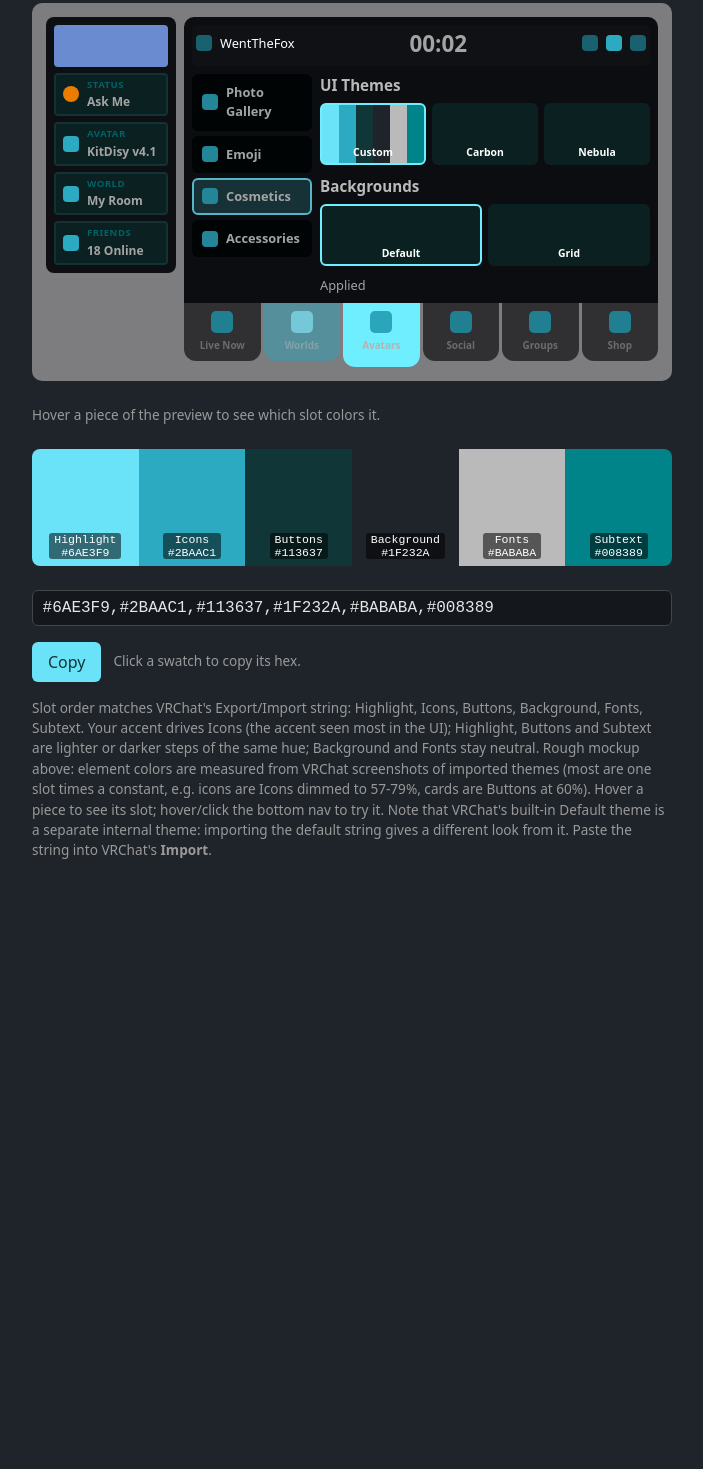
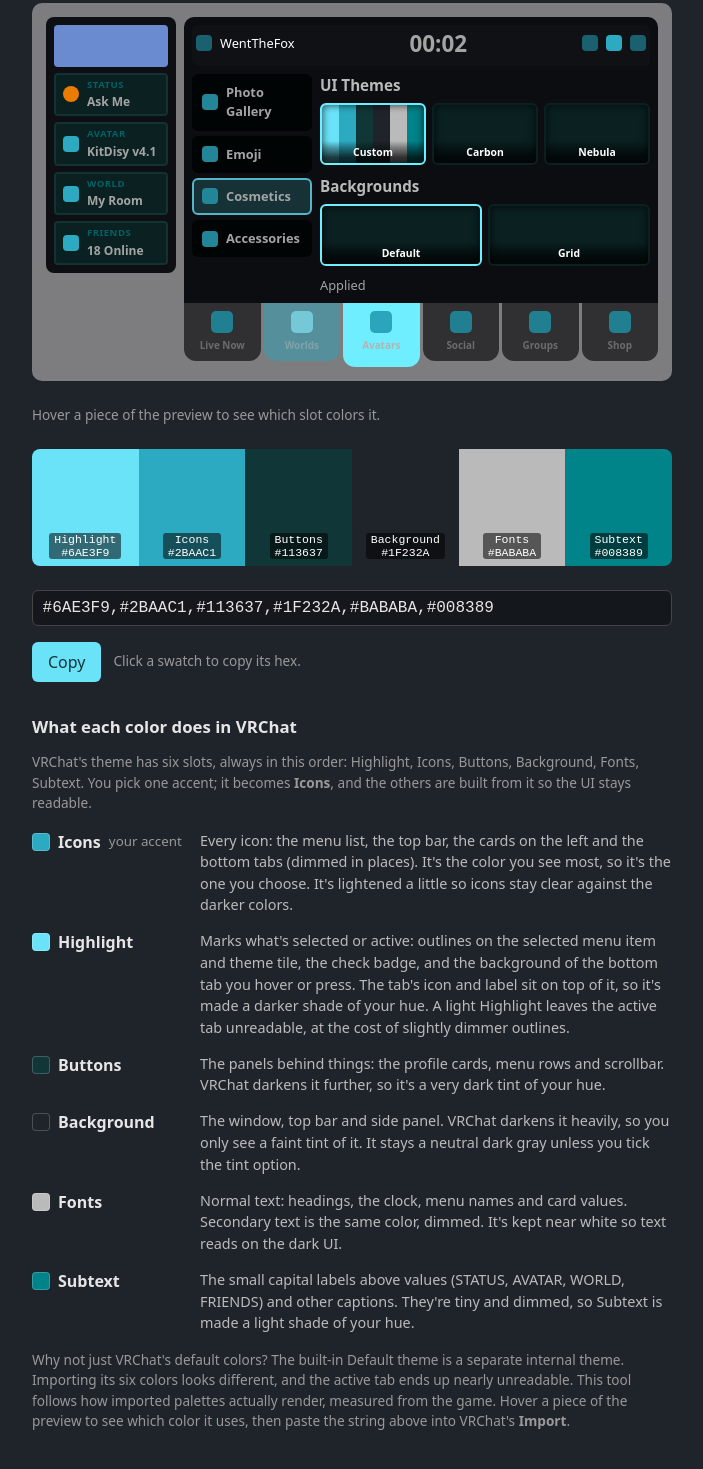
Before and after one commit to WentTheFox/VRChatThemeGenerator, a plain HTML site: page index.html in a window 1280 px wide. Shown: the part 143-1612 px from the top of the page, without its empty margins (288-991 px from the left). Before the commit the page ends 1049 px from the top, so only its background shows below. Drawn offline with Linux system fonts and the light colour scheme.

Commit message:
Explain what each color does in the UI; add the game's inset shading to theme tiles
Co-Authored-By: Claude Sonnet 5.5 <noreply@anthropic.com>

```diff
--- a/index.html
+++ b/index.html
@@ -38,7 +38,11 @@
   .mock .item.sel { border-color: var(--r-hl80); background: var(--r-sel); }
   .mock h4 { margin: 0 0 6px; font-size: .95rem; }
   .mock .tiles { display: flex; gap: 6px; margin-bottom: 10px; }
-  .mock .tile { flex: 1; height: 56px; border-radius: 6px; border: 2px solid transparent; display: flex; align-items: flex-end; justify-content: center; font-size: .65rem; font-weight: 700; padding-bottom: 2px; }
+  .mock .tile { position: relative; overflow: hidden; flex: 1; height: 56px; border-radius: 6px; border: 2px solid transparent; display: flex; align-items: flex-end; justify-content: center; font-size: .65rem; font-weight: 700; padding-bottom: 2px;
+    box-shadow: inset 0 0 7px 1px rgba(0,0,0,.6); }                       /* edge shadow, ~6px like the game's tiles */
+  .mock .tile::after { content: ''; position: absolute; inset: 0; pointer-events: none;   /* dark band under the label, from ~68% down */
+    background: linear-gradient(to bottom, transparent 62%, rgba(0,0,0,.35) 74%, rgba(0,0,0,.72) 90%); }
+  .mock .tile span { position: relative; z-index: 1; }
   .mock .tile.sel { border-color: var(--r-hl105); }
   .mock .tile.pal { background: linear-gradient(90deg, var(--hl) 0 16.6%, var(--ic) 0 33.3%, var(--bt) 0 50%, var(--bg) 0 66.6%, var(--fn) 0 83.3%, var(--st) 0); }
   .mock .tile.plain { background: var(--r-card); }
@@ -51,6 +55,14 @@
   .mock .nav div:hover .ico, .mock .nav div.hov .ico { background: var(--r-hovicon); }
   .mock .nav div:active, .mock .nav div.act { background: var(--r-actbg); color: var(--r-actlabel); padding-bottom: 14px; }
   .mock .nav div:active .ico, .mock .nav div.act .ico { background: var(--r-acticon); }
+  .explain { margin-top: 2rem; }
+  .explain h2 { font-size: 1.05rem; margin: 0 0 .5rem; }
+  .explain dl { margin: 1rem 0; display: grid; grid-template-columns: 9.5rem 1fr; gap: .9rem 1rem; align-items: start; }
+  .explain dt { font-weight: 600; display: flex; align-items: center; gap: .5rem; }
+  .explain dt small { font-weight: 400; color: #999; }
+  .explain dt i { width: 1rem; height: 1rem; border-radius: 4px; flex: none; border: 1px solid #fff3; }
+  .explain dd { margin: 0; color: #bbb; font-size: .9rem; line-height: 1.5; }
+  @media (max-width: 560px) { .explain dl { grid-template-columns: 1fr; gap: .2rem; } .explain dd { margin-bottom: .8rem; } }
   .note { font-size: .85rem; color: #999; }
 </style>
 </head>
@@ -110,7 +122,32 @@
     <button id="copy">Copy</button>
     <span class="note" id="status">Click a swatch to copy its hex.</span>
   </div>
-  <p class="note">Slot order matches VRChat's Export/Import string: Highlight, Icons, Buttons, Background, Fonts, Subtext. Your accent drives Icons (the accent seen most in the UI); Highlight, Buttons and Subtext are lighter or darker steps of the same hue; Background and Fonts stay neutral. Rough mockup above: element colors are measured from VRChat screenshots of imported themes (most are one slot times a constant, e.g. icons are Icons dimmed to 57-79%, cards are Buttons at 60%). Hover a piece to see its slot; hover/click the bottom nav to try it. Note that VRChat's built-in Default theme is a separate internal theme: importing the default string gives a different look from it. Paste the string into VRChat's <b>Import</b>.</p>
+  <section class="explain">
+    <h2>What each color does in VRChat</h2>
+    <p class="note">VRChat's theme has six slots, always in this order: Highlight, Icons, Buttons, Background, Fonts, Subtext. You pick one accent; it becomes <b>Icons</b>, and the others are built from it so the UI stays readable.</p>
+    <dl>
+      <dt><i data-sw="1"></i>Icons <small>your accent</small></dt>
+      <dd>Every icon: the menu list, the top bar, the cards on the left and the bottom tabs (dimmed in places).
+        It's the color you see most, so it's the one you choose. It's lightened a little so icons stay clear against the darker colors.</dd>
+
+      <dt><i data-sw="0"></i>Highlight</dt>
+      <dd>Marks what's selected or active: outlines on the selected menu item and theme tile, the check badge, and the background of the bottom tab you hover or press.
+        The tab's icon and label sit on top of it, so it's made a darker shade of your hue. A light Highlight leaves the active tab unreadable, at the cost of slightly dimmer outlines.</dd>
+
+      <dt><i data-sw="2"></i>Buttons</dt>
+      <dd>The panels behind things: the profile cards, menu rows and scrollbar. VRChat darkens it further, so it's a very dark tint of your hue.</dd>
+
+      <dt><i data-sw="3"></i>Background</dt>
+      <dd>The window, top bar and side panel. VRChat darkens it heavily, so you only see a faint tint of it. It stays a neutral dark gray unless you tick the tint option.</dd>
+
+      <dt><i data-sw="4"></i>Fonts</dt>
+      <dd>Normal text: headings, the clock, menu names and card values. Secondary text is the same color, dimmed. It's kept near white so text reads on the dark UI.</dd>
+
+      <dt><i data-sw="5"></i>Subtext</dt>
+      <dd>The small capital labels above values (STATUS, AVATAR, WORLD, FRIENDS) and other captions. They're tiny and dimmed, so Subtext is made a light shade of your hue.</dd>
+    </dl>
+    <p class="note">Why not just VRChat's default colors? The built-in Default theme is a separate internal theme. Importing its six colors looks different, and the active tab ends up nearly unreadable. This tool follows how imported palettes actually render, measured from the game. Hover a piece of the preview to see which color it uses, then paste the string above into VRChat's <b>Import</b>.</p>
+  </section>
 </main>
 
 <script>
@@ -196,6 +233,7 @@ function render() {
   $('swatches').innerHTML = colors.map((c, i) =>
     `<div class="sw" style="background:${c}" data-hex="${c}" title="Copy ${c}"><span>${NAMES[i]}<br>${c}</span></div>`).join('');
   $('out').value = colors.join(',');
+  document.querySelectorAll('[data-sw]').forEach(e => e.style.background = colors[e.dataset.sw]);
   const R = roles(colors);
   const slotVal = k => R[k];
   Object.entries(R).forEach(([k, v]) => $('mock').style.setProperty('--r-' + k, v));
```
